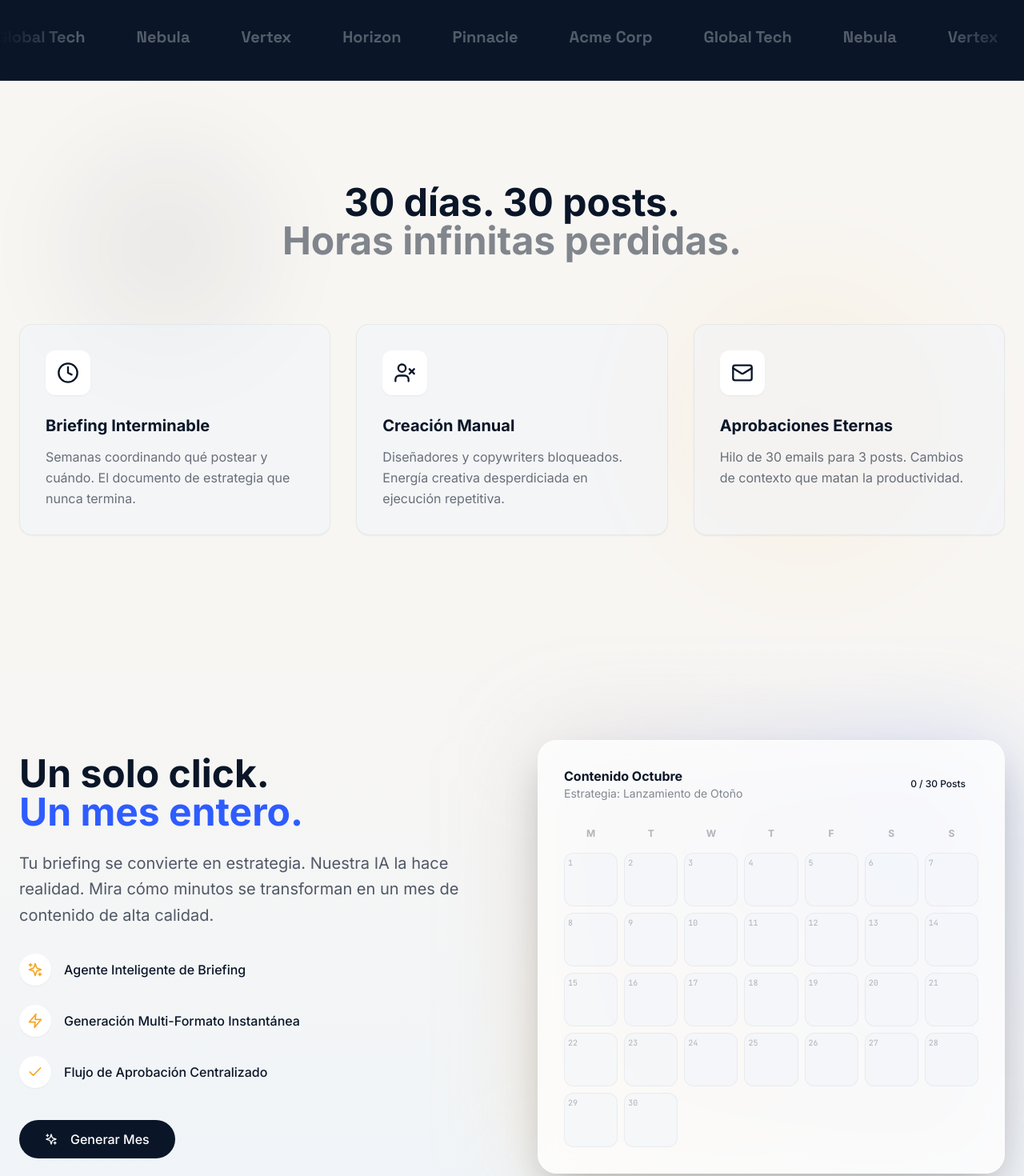
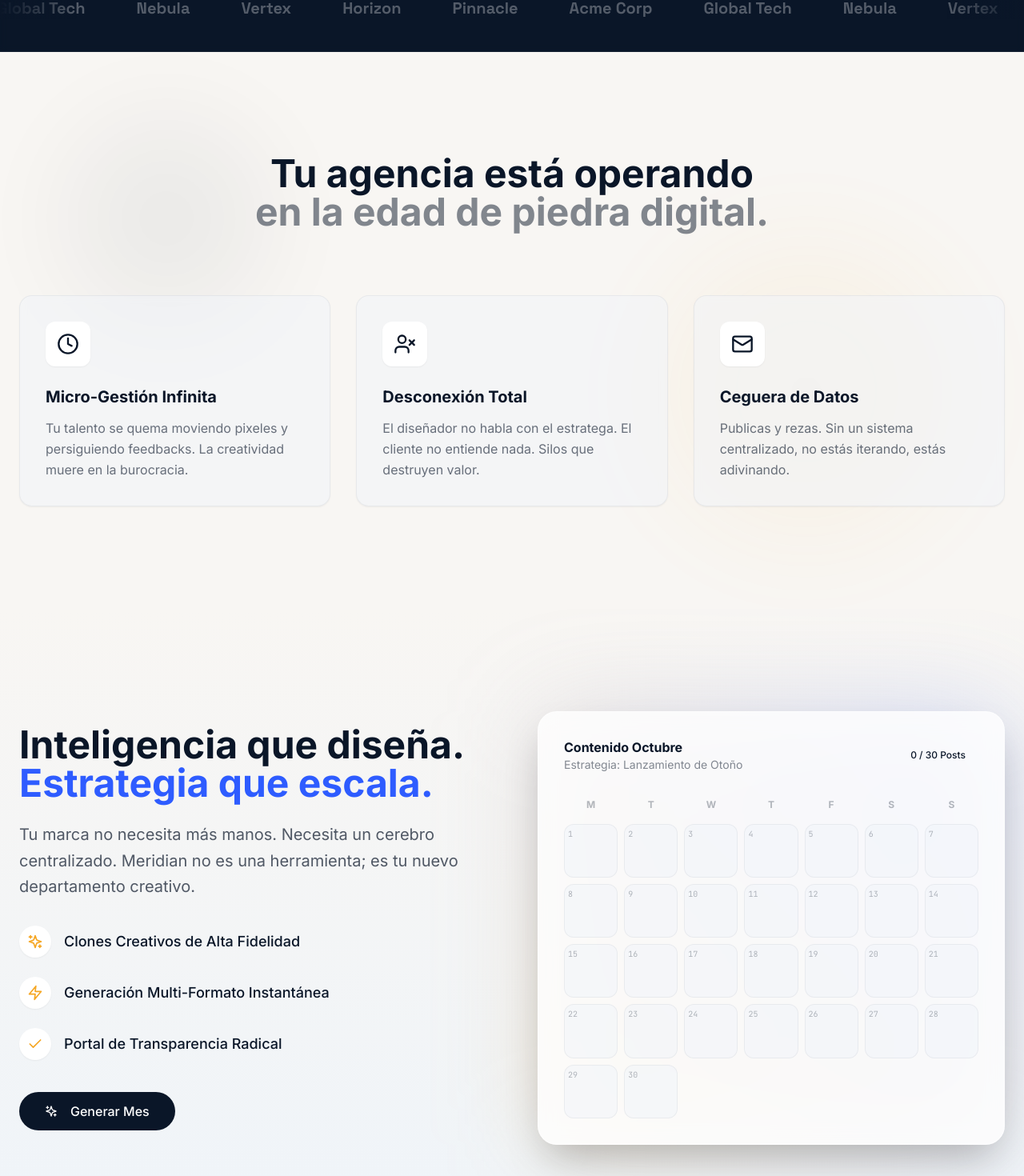
Before and after one commit to Minvtx/visio, a Next.js app: page / in a window 1280 px wide. Shown: the part 1322-2792 px from the top of the page at 80% size. Built offline with nearby package versions, Linux system fonts and the light colour scheme.

Commit message:
feat(landing): overhaul copy with 'Visionary' concept (bold/premium tone)

```diff
--- a/components/landing/FeaturesBento.tsx
+++ b/components/landing/FeaturesBento.tsx
@@ -5,29 +5,29 @@ import { Sparkles, Calendar, Layout, BarChart, Download, Users, Zap } from "luci
 
 const features = [
     {
-        title: "Agentes de Marca IA",
-        description: "Múltiples agentes trabajando en paralelo para crear contenido que coincide perfectamente con la voz de tu marca.",
+        title: "Clones Creativos",
+        description: "Agentes entrenados en tu ADN. Replican tu voz, tu estética y tus valores con una fidelidad aterradora.",
         icon: Sparkles,
         className: "md:col-span-2",
-        color: "bg-meridian-gold/10 text-meridian-gold",
+        color: "bg-amber-500/10 text-amber-500",
     },
     {
-        title: "Integración Total",
-        description: "Conecta Google Drive, Calendar y Meet sin fricción.",
+        title: "Sincronización Universal",
+        description: "Desde Drive hasta Meet. Tu ecosistema conectado sin fricción.",
         icon: Zap,
         className: "md:col-span-1",
-        color: "bg-meridian-precision/10 text-meridian-precision",
+        color: "bg-blue-500/10 text-blue-500",
     },
     {
-        title: "Vista de Cliente",
-        description: "Comparte vistas de solo lectura para aprobaciones y feedback sin complicaciones.",
+        title: "Portal de Transparencia",
+        description: "Tus clientes ven el progreso, no el desorden. Aprobaciones en un click.",
         icon: Users,
         className: "md:col-span-1",
-        color: "bg-meridian-deep/10 text-meridian-deep",
+        color: "bg-emerald-500/10 text-emerald-500",
     },
     {
-        title: "Generación Mes a Mes",
-        description: "Visualiza y planifica tu año entero con nuestra interfaz de gestión mensual.",
+        title: "Arquitectura Temporal",
+        description: "Gestiona líneas de tiempo complejas con nuestra interfaz mensual dedicada.",
         icon: Calendar,
         className: "md:col-span-2",
         color: "bg-purple-500/10 text-purple-500",
--- a/components/landing/FinalCTA.tsx
+++ b/components/landing/FinalCTA.tsx
@@ -52,12 +52,14 @@ export function FinalCTA() {
                     <span>Empieza tu prueba gratis hoy</span>
                 </div>
 
-                <h2 className="text-5xl md:text-7xl font-bold text-white mb-8 tracking-tight">
-                    Alcanza tu cenit.
+                <h2 className="text-5xl md:text-7xl font-bold text-white mb-8 tracking-tight leading-tight">
+                    Deja de jugar a la agencia.<br />
+                    <span className="text-meridian-gold">Empieza a escalar.</span>
                 </h2>
 
                 <p className="text-xl text-meridian-cream/60 mb-12 max-w-2xl mx-auto">
-                    Únete a las miles de marcas modernas que han automatizado su crecimiento social con Meridian.
+                    El sistema está listo. La IA está entrenada.
+                    Solo faltas tú para tomar el control.
                 </p>
 
                 <div className="flex flex-col sm:flex-row gap-6 justify-center items-center">
--- a/components/landing/HeroSection.tsx
+++ b/components/landing/HeroSection.tsx
@@ -33,7 +33,7 @@ export function HeroSection() {
                     className="inline-flex items-center gap-2 px-4 py-2 rounded-full bg-white/5 border border-white/10 backdrop-blur-md mb-8 hover:bg-white/10 transition-colors cursor-default"
                 >
                     <Sparkles className="w-4 h-4 text-meridian-gold" />
-                    <span className="text-sm font-medium text-meridian-cream/80">Gestión Social AI-First</span>
+                    <span className="text-sm font-medium text-meridian-cream/80">El Sistema Operativo para Agencias</span>
                 </motion.div>
 
                 {/* Headline */}
@@ -41,11 +41,11 @@ export function HeroSection() {
                     initial={{ opacity: 0, y: 20 }}
                     animate={{ opacity: 1, y: 0 }}
                     transition={{ duration: 0.8, delay: 0.2 }}
-                    className="text-6xl md:text-8xl font-display font-bold mb-6 tracking-tight"
+                    className="text-6xl md:text-8xl font-display font-bold mb-6 tracking-tight leading-[1.1]"
                 >
-                    <span className="block text-white mb-2">El centro de tu</span>
+                    <span className="block text-white mb-2">El Caos tiene</span>
                     <span className="bg-gradient-to-r from-meridian-gold via-meridian-precision to-meridian-gold bg-clip-text text-transparent bg-[length:200%_auto] animate-gradient">
-                        universo social
+                        cura.
                     </span>
                 </motion.h1>
 
@@ -56,9 +56,9 @@ export function HeroSection() {
                     transition={{ duration: 0.8, delay: 0.4 }}
                     className="text-xl md:text-2xl text-meridian-cream/60 mb-10 max-w-3xl mx-auto leading-relaxed"
                 >
-                    Un click. Un mes completo de contenido.
+                    Deja de luchar contra la entropía.
                     <br className="hidden md:block" />
-                    Generado con precisión por agentes de IA que realmente entienden tu marca.
+                    Unifica estrategia, creación y aprobación en una sola mente digital.
                 </motion.p>
 
                 {/* CTAs */}
@@ -73,7 +73,7 @@ export function HeroSection() {
                             size="lg"
                             className="h-14 px-8 text-lg bg-meridian-gold hover:bg-meridian-gold/90 text-meridian-deep font-bold rounded-full shadow-[0_0_20px_-5px_rgba(245,166,35,0.4)] hover:shadow-[0_0_30px_-5px_rgba(245,166,35,0.6)] transition-all hover:scale-105"
                         >
-                            Empezar Prueba Gratis
+                            Toma el Control
                             <ArrowRight className="ml-2 w-5 h-5" />
                         </Button>
                     </Link>
@@ -86,7 +86,7 @@ export function HeroSection() {
                         <div className="w-8 h-8 rounded-full bg-white/10 flex items-center justify-center mr-3 group-hover:bg-meridian-precision group-hover:text-white transition-colors">
                             <Play className="w-4 h-4 fill-current pl-0.5" />
                         </div>
-                        Ver Demo
+                        Ver Manifiesto
                     </Button>
                 </motion.div>
 
--- a/components/landing/HowItWorks.tsx
+++ b/components/landing/HowItWorks.tsx
@@ -5,23 +5,23 @@ import { ClipboardList, Zap, Check, Calendar } from "lucide-react"
 
 const steps = [
     {
-        title: "Define tu Estrategia",
-        description: "Ingresa tus guías de marca, tono de voz y objetivos mensuales.",
+        title: "Inyecta tu ADN",
+        description: "Sube tu Brand Kit. Nuestra IA absorbe tu voz, estilo y valores. No aprende a imitarte; aprende a ser tú.",
         icon: ClipboardList,
     },
     {
-        title: "Genera en un Click",
-        description: "Mira como nuestros agentes de IA localizados crean 30 días de contenido único.",
+        title: "Arquitectura Estratégica",
+        description: "Define objetivos mensuales. El sistema construye el puente entre tu meta comercial y tu calendario editorial.",
         icon: Zap,
     },
     {
-        title: "Revisa y Refina",
-        description: "Aprueba posts o solicita ajustes. La IA aprende de tu feedback.",
+        title: "Materialización Instantánea",
+        description: "Observa cómo se generan docenas de activos multiformato en segundos. Edita con precisión quirúrgica.",
         icon: Check,
     },
     {
-        title: "Programa o Exporta",
-        description: "Publica directamente o descarga tus assets en un solo click.",
+        title: "Control de Misión",
+        description: "Envía a aprobación vía Portal. Sin emails, sin caos. Tu cliente valida, el sistema publica.",
         icon: Calendar,
     },
 ]
--- a/components/landing/Pricing.tsx
+++ b/components/landing/Pricing.tsx
@@ -8,9 +8,9 @@ import Link from "next/link"
 
 const plans = [
     {
-        name: "Starter",
+        name: "Iniciada",
         price: { monthly: 49, yearly: 39 },
-        description: "Perfecto para solopreneurs y creadores.",
+        description: "Para agencias que están despertando.",
         features: [
             "5 Agentes de Marca IA",
             "100 Posts Generados/mes",
@@ -19,23 +19,23 @@ const plans = [
         ]
     },
     {
-        name: "Professional",
+        name: "Ascensión",
         price: { monthly: 99, yearly: 79 },
-        description: "Para agencias en crecimiento y equipos de marketing.",
+        description: "El estándar para escalar operaciones.",
         popular: true,
         features: [
             "Agentes de Marca Ilimitados",
             "Generación Ilimitada",
             "5 Espacios de Trabajo",
             "Analíticas Avanzadas",
-            "Portal de Aprobación de Clientes",
+            "Portal de Transparencia Radical",
             "Soporte Prioritario",
         ]
     },
     {
-        name: "Enterprise",
+        name: "Dominio",
         price: { monthly: 299, yearly: 249 },
-        description: "Soluciones a medida para grandes organizaciones.",
+        description: "Poder total y personalización absoluta.",
         features: [
             "Todo en Professional",
             "Entrenamiento de Modelos IA Personalizados",
--- a/components/landing/ProblemSection.tsx
+++ b/components/landing/ProblemSection.tsx
@@ -6,18 +6,18 @@ import { Clock, UserX, Mail } from "lucide-react"
 const problems = [
     {
         icon: Clock,
-        title: "Briefing Interminable",
-        description: "Semanas coordinando qué postear y cuándo. El documento de estrategia que nunca termina."
+        title: "Micro-Gestión Infinita",
+        description: "Tu talento se quema moviendo pixeles y persiguiendo feedbacks. La creatividad muere en la burocracia."
     },
     {
         icon: UserX,
-        title: "Creación Manual",
-        description: "Diseñadores y copywriters bloqueados. Energía creativa desperdiciada en ejecución repetitiva."
+        title: "Desconexión Total",
+        description: "El diseñador no habla con el estratega. El cliente no entiende nada. Silos que destruyen valor."
     },
     {
         icon: Mail,
-        title: "Aprobaciones Eternas",
-        description: "Hilo de 30 emails para 3 posts. Cambios de contexto que matan la productividad."
+        title: "Ceguera de Datos",
+        description: "Publicas y rezas. Sin un sistema centralizado, no estás iterando, estás adivinando."
     }
 ]
 
@@ -38,8 +38,8 @@ export function ProblemSection() {
                         viewport={{ once: true }}
                         className="text-4xl md:text-5xl font-bold text-meridian-deep mb-6"
                     >
-                        30 días. 30 posts. <br />
-                        <span className="text-meridian-deep/50">Horas infinitas perdidas.</span>
+                        Tu agencia está operando <br />
+                        <span className="text-meridian-deep/50">en la edad de piedra digital.</span>
                     </motion.h2>
                 </div>
 
--- a/components/landing/SolutionSection.tsx
+++ b/components/landing/SolutionSection.tsx
@@ -38,36 +38,35 @@ export function SolutionSection() {
                             viewport={{ once: true }}
                             className="text-4xl md:text-5xl font-bold text-meridian-deep mb-6"
                         >
-                            Un solo click. <br />
-                            <span className="text-meridian-precision">Un mes entero.</span>
+                            Inteligencia que diseña. <br />
+                            <span className="text-meridian-precision">Estrategia que escala.</span>
                         </motion.h2>
                         <p className="text-xl text-meridian-deep/70 mb-8 leading-relaxed">
-                            Tu briefing se convierte en estrategia. Nuestra IA la hace realidad.
-                            Mira cómo minutos se transforman en un mes de contenido de alta calidad.
+                            Tu marca no necesita más manos. Necesita un cerebro centralizado.
+                            Meridian no es una herramienta; es tu nuevo departamento creativo.
                         </p>
 
-                        <div className="space-y-6 mb-10">
+                        <ul className="space-y-6 mb-10">
                             {[
-                                { icon: Sparkles, text: "Agente Inteligente de Briefing" },
+                                { icon: Sparkles, text: "Clones Creativos de Alta Fidelidad" },
                                 { icon: Zap, text: "Generación Multi-Formato Instantánea" },
-                                { icon: Check, text: "Flujo de Aprobación Centralizado" }
+                                { icon: Check, text: "Portal de Transparencia Radical" }
                             ].map((item, i) => (
-                                <motion.div
+                                <motion.li
                                     key={i}
                                     initial={{ opacity: 0, x: -20 }}
                                     whileInView={{ opacity: 1, x: 0 }}
                                     viewport={{ once: true }}
                                     transition={{ delay: i * 0.1 }}
-                                    className="flex items-center gap-4"
+                                    className="flex items-center gap-4 text-meridian-deep"
                                 >
                                     <div className="w-10 h-10 rounded-full bg-white flex items-center justify-center shadow-sm text-meridian-gold">
                                         <item.icon className="w-5 h-5" />
                                     </div>
-                                    <span className="font-medium text-meridian-deep">{item.text}</span>
-                                </motion.div>
+                                    <span className="text-lg font-medium">{item.text}</span>
+                                </motion.li>
                             ))}
-                        </div>
-
+                        </ul>
                         <Button
                             size="lg"
                             className="bg-meridian-deep text-white hover:bg-meridian-deep/90 rounded-full px-8 h-12"
@@ -137,6 +136,6 @@ export function SolutionSection() {
                     </div>
                 </div>
             </div>
-        </section>
+        </section >
     )
 }
--- a/middleware.ts
+++ b/middleware.ts
@@ -29,7 +29,9 @@ export async function middleware(request: NextRequest) {
             pathname.startsWith('/setup')
         ) {
             const url = new URL(request.url)
-            url.hostname = `platform.${url.hostname}`
+            // Strip 'www.' if present before adding 'platform.'
+            const cleanHostname = url.hostname.replace(/^www\./, '')
+            url.hostname = `platform.${cleanHostname}`
             return NextResponse.redirect(url)
         }
 
```
Also changed, not shown: 1 other file (tests, documents, lock files or other folders).
